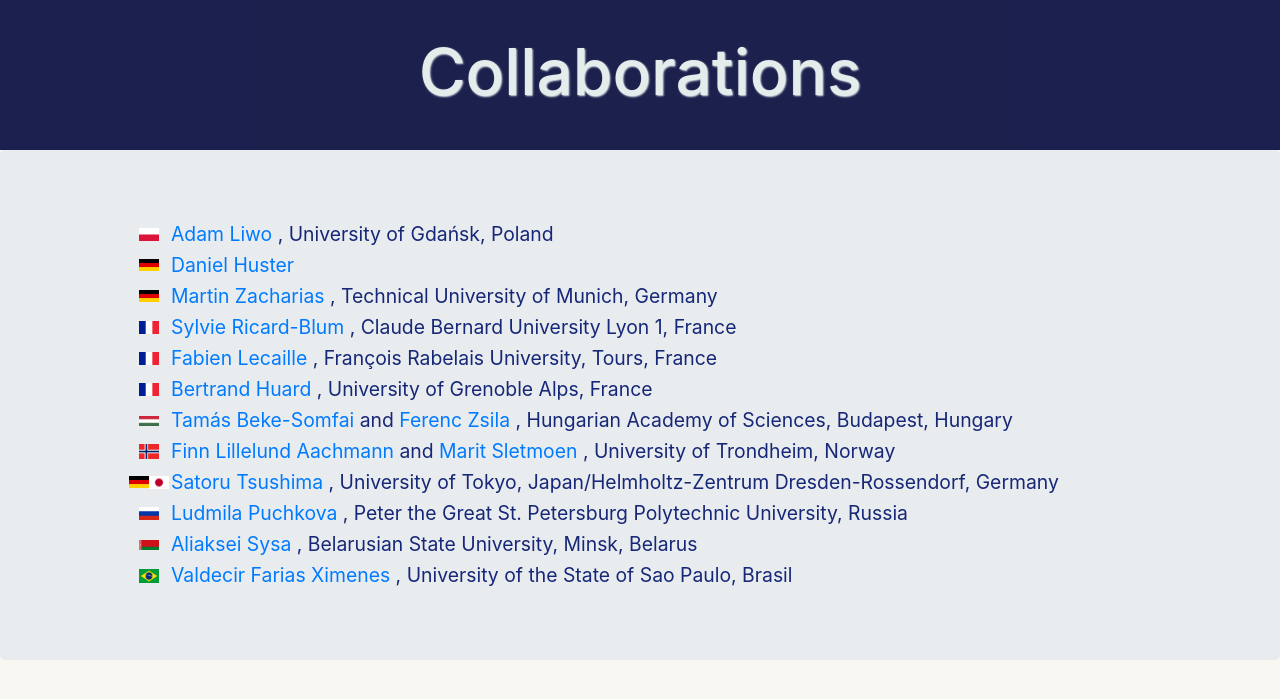
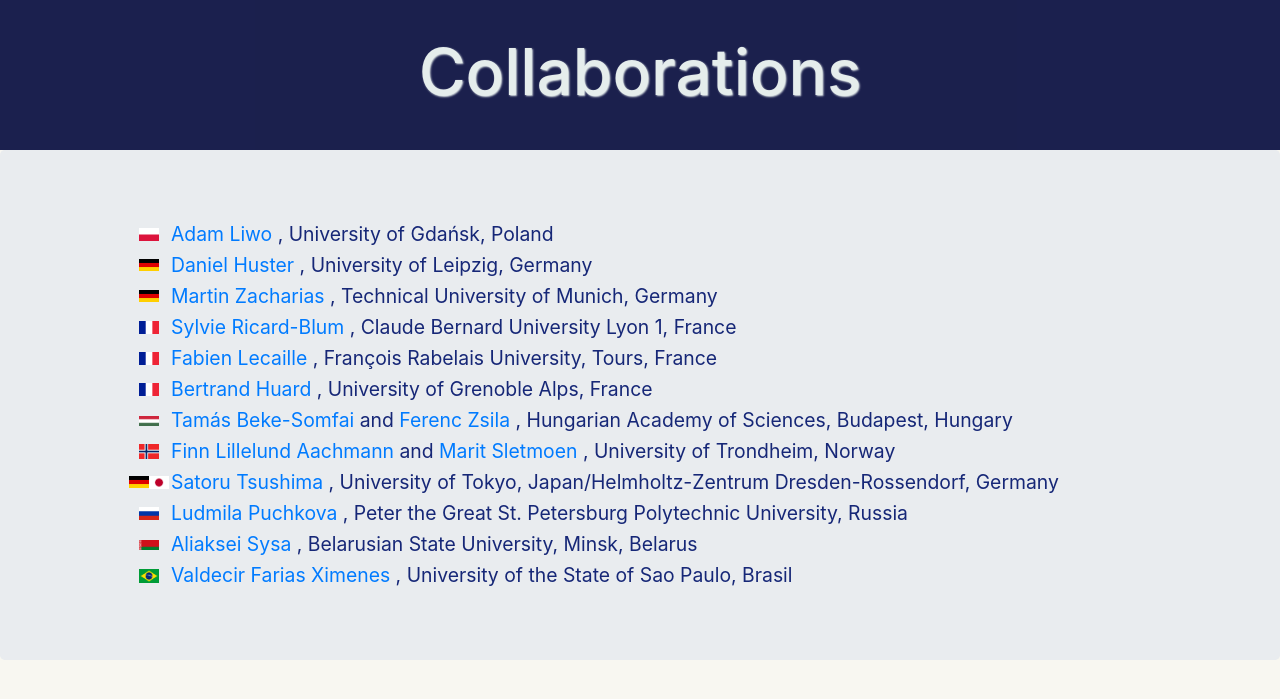
Before and after one commit to alaf01/protgag, a Django app: page /collaborations/ in a window 1280 px wide. Shown: the part 63-762 px from the top of the page. Run offline with Django 3.2, Linux system fonts and the light colour scheme; some libraries are stand-ins or nearby versions.

Commit message:
Daniel uni info

```diff
--- a/templates/collaborations.html
+++ b/templates/collaborations.html
@@ -17,7 +17,7 @@
     <td><img class="flag" src="{% static 'flag/de.png' %}"></td>
     <td><a href="https://biophysik.medizin.uni-leipzig.de/forschungresearch/prof-dr-daniel-huster/">
             Daniel Huster
-        </a></td>
+        </a>, University of Leipzig, Germany</td>
   </tr>
   <tr>
     <td><img class="flag" src="{% static 'flag/de.png' %}"></td>
```
